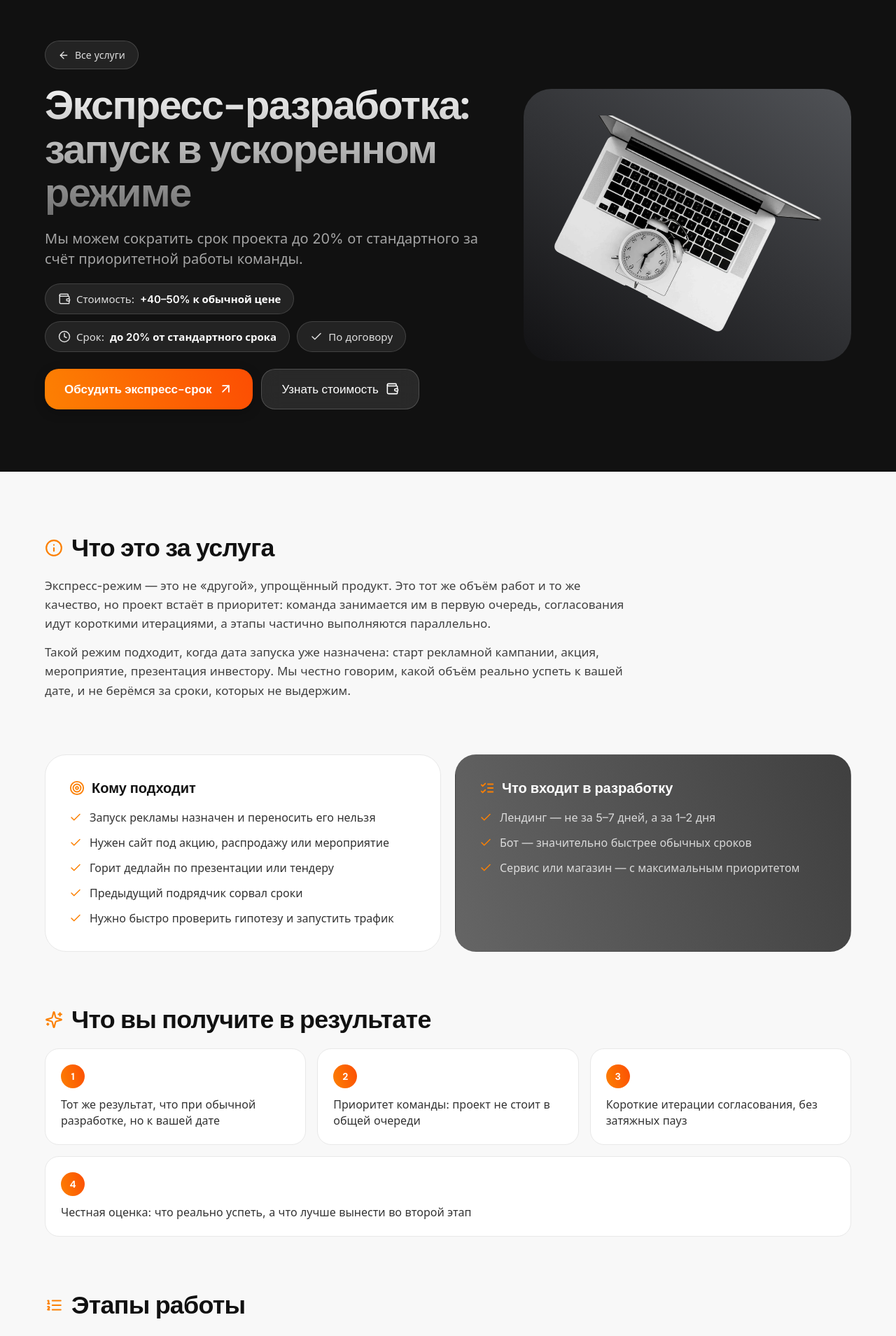
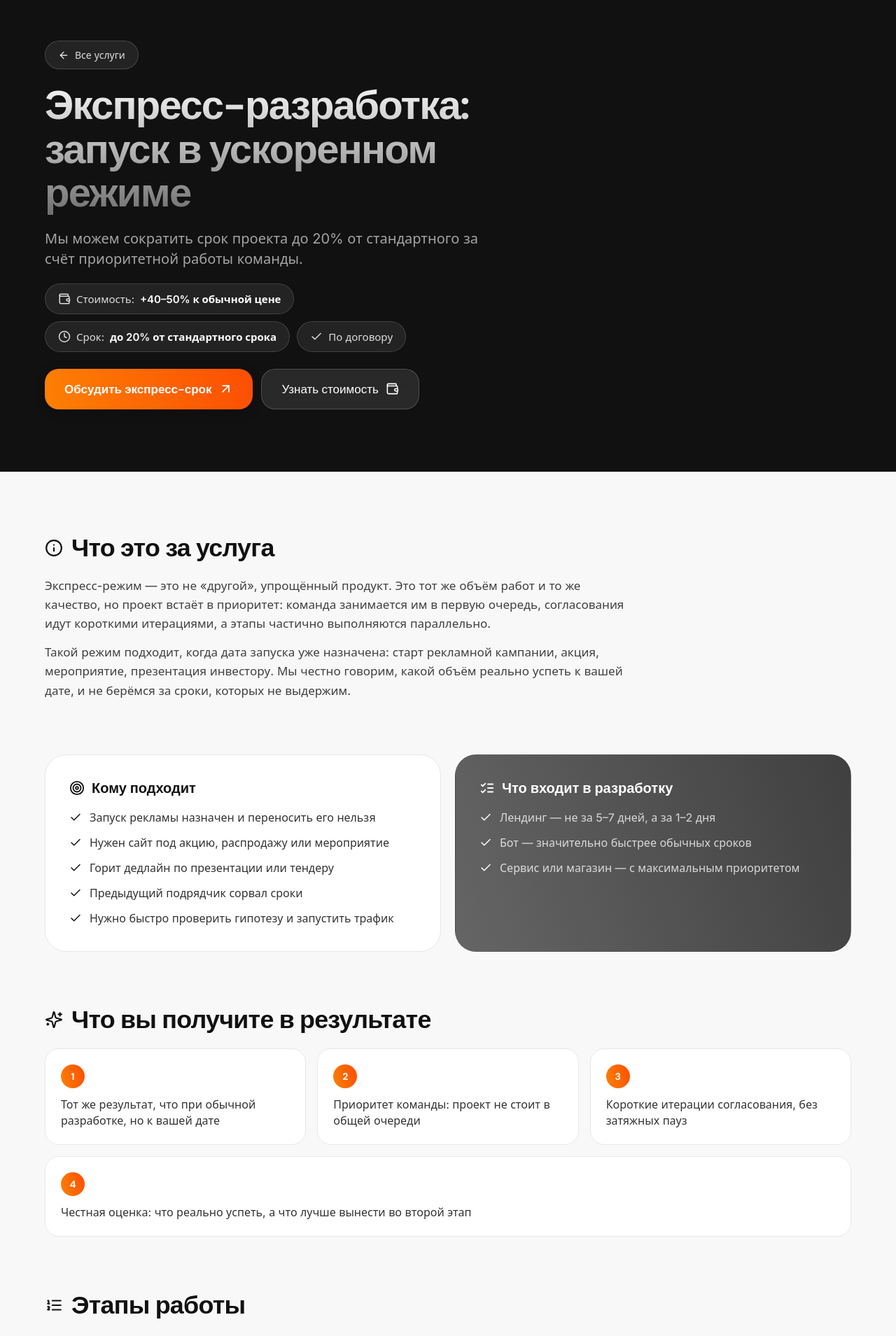
Before and after one commit to AlexCrowd3/AvoraLab, a React (Vite) app: page /services/express-development in a window 1280 px wide. Shown: the part 129-2038 px from the top of the page at 70% size. Built offline with nearby package versions, Linux system fonts and the light colour scheme; a web font is replaced by a local one.

Commit message:
Fix Design Service Detail

```diff
--- a/scripts/prerender.mjs
+++ b/scripts/prerender.mjs
@@ -112,7 +112,7 @@ function buildRoutes(SERVICES, CASES) {
     '@type': 'Organization',
     name: 'Avora Lab',
     url: SITE_URL,
-    email: 'avora-lab@gmail.com',
+    email: 'avoralab86@gmail.com',
     telephone: '+7 (931) 979-27-64',
     address: {
       '@type': 'PostalAddress',
@@ -244,7 +244,7 @@ function buildRoutes(SERVICES, CASES) {
       ],
       body: `
         <h1>Обсудим ваш проект?</h1>
-        <p>Телефон: +7 (931) 979-27-64. Почта: avora-lab@gmail.com. Telegram: @RAFF_LEMs. Санкт-Петербург.</p>
+        <p>Телефон: +7 (931) 979-27-64. Почта: avoralab86@gmail.com. Telegram: @RAFF_LEMs. Санкт-Петербург.</p>
       `,
     },
     {
--- a/src/components/Footer/Footer.tsx
+++ b/src/components/Footer/Footer.tsx
@@ -38,7 +38,7 @@ export default function Footer() {
             <a href="https://t.me/RAFF_LEMs" className={styles.socialIcon} aria-label="Telegram">
               <Send size={20} />
             </a>
-            <a href="mailto:avora-lab@gmail.com" className={styles.socialIcon} aria-label="Email">
+            <a href="mailto:avoralab86@gmail.com" className={styles.socialIcon} aria-label="Email">
               <Mail size={20} />
             </a>
           </div>
@@ -94,7 +94,7 @@ export default function Footer() {
               <a href="https://t.me/RAFF_LEMs">Telegram</a>
             </li>
             <li>
-              <a href="mailto:avora-lab@gmail.com">avora-lab@gmail.com</a>
+              <a href="mailto:avoralab86@gmail.com">avoralab86@gmail.com</a>
             </li>
             <li>
               <a href="tel:+79319792764">+7 (931) 979-27-64</a>
--- a/src/components/Header/Header.tsx
+++ b/src/components/Header/Header.tsx
@@ -143,8 +143,8 @@ export default function Header() {
                   +7 (931) 979-27-64
                 </a>
 
-                <a href="mailto:avora-lab@gmail.com">
-                  avora-lab@gmail.com
+                <a href="mailto:avoralab86@gmail.com">
+                  avoralab86@gmail.com
                 </a>
               </div>
             </div>
--- a/src/components/OrderForm/OrderForm.tsx
+++ b/src/components/OrderForm/OrderForm.tsx
@@ -156,9 +156,9 @@ export default function OrderForm({
                 <Send size={18} />
                 <span>Telegram</span>
               </a>
-              <a href="mailto:avora-lab@gmail.com" className={styles.contactPill}>
+              <a href="mailto:avoralab86@gmail.com" className={styles.contactPill}>
                 <Mail size={18} />
-                <span>avora-lab@gmail.com</span>
+                <span>avoralab86@gmail.com</span>
               </a>
               <a href="tel:+79319792764" className={styles.contactPill}>
                 <PhoneCall size={18} />
--- a/src/pages/Contact/ContactPage.tsx
+++ b/src/pages/Contact/ContactPage.tsx
@@ -235,9 +235,9 @@ export default function ContactPage() {
                 <Send size={24} />
                 <span>Telegram</span>
               </a>
-              <a href="mailto:avora-lab@gmail.com" className={`${styles.pill} ${styles.pillMail}`}>
+              <a href="mailto:avoralab86@gmail.com" className={`${styles.pill} ${styles.pillMail}`}>
                 <Mail size={24} />
-                <span>avora-lab@gmail.com</span>
+                <span>avoralab86@gmail.com</span>
               </a>
               <a href="tel:+79319792764" className={`${styles.pill} ${styles.pillPhone}`}>
                 <PhoneCall size={24} />
--- a/src/pages/Home/HomePage.tsx
+++ b/src/pages/Home/HomePage.tsx
@@ -21,7 +21,7 @@ export default function HomePage() {
     logo: `${SITE_URL}/favicon.svg`,
     description:
       'Веб-студия полного цикла: лендинги, интернет-магазины, веб-сервисы, Telegram-боты и мобильные приложения под ключ.',
-    email: 'avora-lab@gmail.com',
+    email: 'avoralab86@gmail.com',
     telephone: '+7 (931) 979-27-64',
     address: {
       '@type': 'PostalAddress',
--- a/src/pages/Privacy/PrivacyPage.tsx
+++ b/src/pages/Privacy/PrivacyPage.tsx
@@ -115,7 +115,7 @@ export default function PrivacyPage() {
 
             <h2 className={styles.h2}>8. Контакты</h2>
             <p className={styles.contacts}>
-              Электронная почта: <a href="mailto:avora-lab@gmail.com">avora-lab@gmail.com</a>
+              Электронная почта: <a href="mailto:avoralab86@gmail.com">avoralab86@gmail.com</a>
               <br />
               Телефон: <a href="tel:+79319792764">+7 (931) 979-27-64</a>
               <br />
--- a/src/pages/ServiceDetail/ServiceDetailPage.module.css
+++ b/src/pages/ServiceDetail/ServiceDetailPage.module.css
@@ -18,6 +18,7 @@
   font-size: 14px;
   color: rgba(255, 255, 255, 0.5);
 }
+
 
 .crumbsRow a:hover {
   color: var(--white);
@@ -391,7 +392,7 @@
   display: grid;
   grid-template-columns: minmax(0, 0.9fr) minmax(0, 1.1fr);
   gap: clamp(24px, 4vw, 50px);
-  background: var(--gradient-light-panel);
+  background: var(--white);
   border-radius: var(--radius-2xl);
   padding: clamp(26px, 4vw, 48px);
   align-items: start;
--- a/src/pages/ServiceDetail/ServiceDetailPage.tsx
+++ b/src/pages/ServiceDetail/ServiceDetailPage.tsx
@@ -69,7 +69,7 @@ export default function ServiceDetailPage() {
       name: 'Avora Lab',
       url: SITE_URL,
       telephone: '+7 (931) 979-27-64',
-      email: 'avora-lab@gmail.com',
+      email: 'avoralab86@gmail.com',
       address: { '@type': 'PostalAddress', addressLocality: 'Санкт-Петербург', addressCountry: 'RU' },
     },
     hasOfferCatalog: {
@@ -150,18 +150,6 @@ export default function ServiceDetailPage() {
                 </a>
               </div>
             </div>
-
-            <div className={styles.heroVisual}>
-              <img
-                src={service.image}
-                alt={service.imageAlt}
-                className={styles.heroVisualImg}
-                width={800}
-                height={600}
-                loading="eager"
-                decoding="async"
-              />
-            </div>
           </div>
         </section>
 
@@ -170,7 +158,7 @@ export default function ServiceDetailPage() {
             {/* ---------- Что это такое ---------- */}
             <section className={styles.section}>
               <h2 className={styles.blockTitle}>
-                <Info size={26} />
+                <Info size={26} color='var(--text-primary)' />
                 Что это за услуга
               </h2>
               {service.about.map((p) => (
@@ -185,13 +173,13 @@ export default function ServiceDetailPage() {
               <div className={styles.twoCol}>
                 <div className={styles.panel}>
                   <h2 className={styles.panelTitle}>
-                    <Target size={22} />
+                    <Target size={22} color='var(--text-primary)' />
                     Кому подходит
                   </h2>
                   <ul className={styles.list}>
                     {service.forWhom.map((item) => (
                       <li key={item} className={styles.listItem}>
-                        <Check size={18} className={styles.listIcon} />
+                        <Check size={18} className={styles.listIcon} color='var(--text-primary)'/>
                         <span>{item}</span>
                       </li>
                     ))}
@@ -200,13 +188,13 @@ export default function ServiceDetailPage() {
 
                 <div className={`${styles.panel} ${styles.panelDark}`}>
                   <h2 className={styles.panelTitle}>
-                    <ListChecks size={22} />
+                    <ListChecks size={22} color='var(--white)' />
                     Что входит в разработку
                   </h2>
                   <ul className={styles.list}>
                     {service.includes.map((item) => (
                       <li key={item} className={styles.listItem}>
-                        <Check size={18} className={styles.listIcon} />
+                        <Check size={18} className={styles.listIcon} color='var(--white)' />
                         <span>{item}</span>
                       </li>
                     ))}
@@ -218,7 +206,7 @@ export default function ServiceDetailPage() {
             {/* ---------- Что вы получите ---------- */}
             <section className={styles.section}>
               <h2 className={styles.blockTitle}>
-                <Sparkles size={26} />
+                <Sparkles size={26} color='var(--text-primary)' />
                 Что вы получите в результате
               </h2>
               <div className={styles.resultGrid}>
@@ -234,7 +222,7 @@ export default function ServiceDetailPage() {
             {/* ---------- Этапы работы ---------- */}
             <section className={styles.section}>
               <h2 className={styles.blockTitle}>
-                <ListOrdered size={26} />
+                <ListOrdered size={26} color='var(--text-primary)' />
                 Этапы работы
               </h2>
               <p className={styles.blockLead}>
@@ -253,9 +241,9 @@ export default function ServiceDetailPage() {
             </section>
 
             {/* ---------- Стоимость ---------- */}
-            <section className={styles.section} id="price" style={{ scrollMarginTop: 100 }}>
+            <section className={styles.section}  id="price" style={{ scrollMarginTop: 100 }}>
               <h2 className={styles.blockTitle}>
-                <Wallet size={26} />
+                <Wallet size={26} color='var(--text-primary)' />
                 Сколько это стоит
               </h2>
 
@@ -281,7 +269,7 @@ export default function ServiceDetailPage() {
                   <ul className={styles.list}>
                     {service.priceFactors.map((f) => (
                       <li key={f} className={styles.listItem}>
-                        <Check size={18} className={styles.listIcon} />
+                        <Check size={18} className={styles.listIcon} color='var(--text-primary)' />
                         <span>{f}</span>
                       </li>
                     ))}
@@ -294,7 +282,7 @@ export default function ServiceDetailPage() {
             {portfolio.length > 0 && (
               <section className={styles.section}>
                 <h2 className={styles.blockTitle}>
-                  <BookOpen size={26} />
+                  <BookOpen size={26} color='var(--text-primary)' />
                   Примеры работ
                 </h2>
                 <p className={styles.blockLead}>
@@ -329,7 +317,7 @@ export default function ServiceDetailPage() {
             {/* ---------- FAQ ---------- */}
             <section className={styles.section}>
               <h2 className={styles.blockTitle}>
-                <HelpCircle size={26} />
+                <HelpCircle size={26} color='var(--text-primary)' />
                 Частые вопросы
               </h2>
               <div className={styles.faqList}>
@@ -349,7 +337,7 @@ export default function ServiceDetailPage() {
             {relatedServices.length > 0 && (
               <section className={styles.section}>
                 <h2 className={styles.blockTitle}>
-                  <LayoutGrid size={26} />
+                  <LayoutGrid size={26} color='var(--text-primary)' />
                   Смежные услуги
                 </h2>
                 <div className={styles.relatedGrid}>
```
